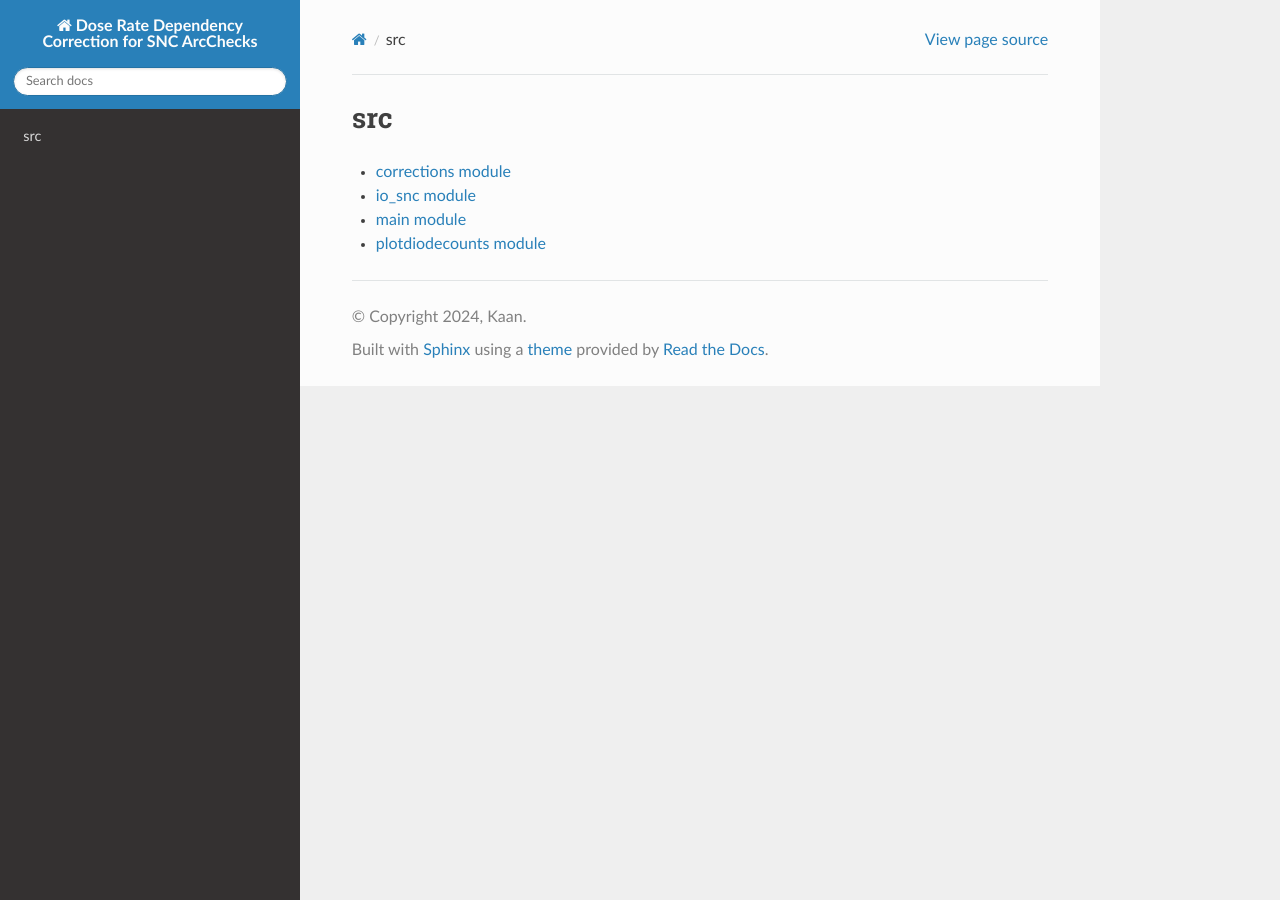
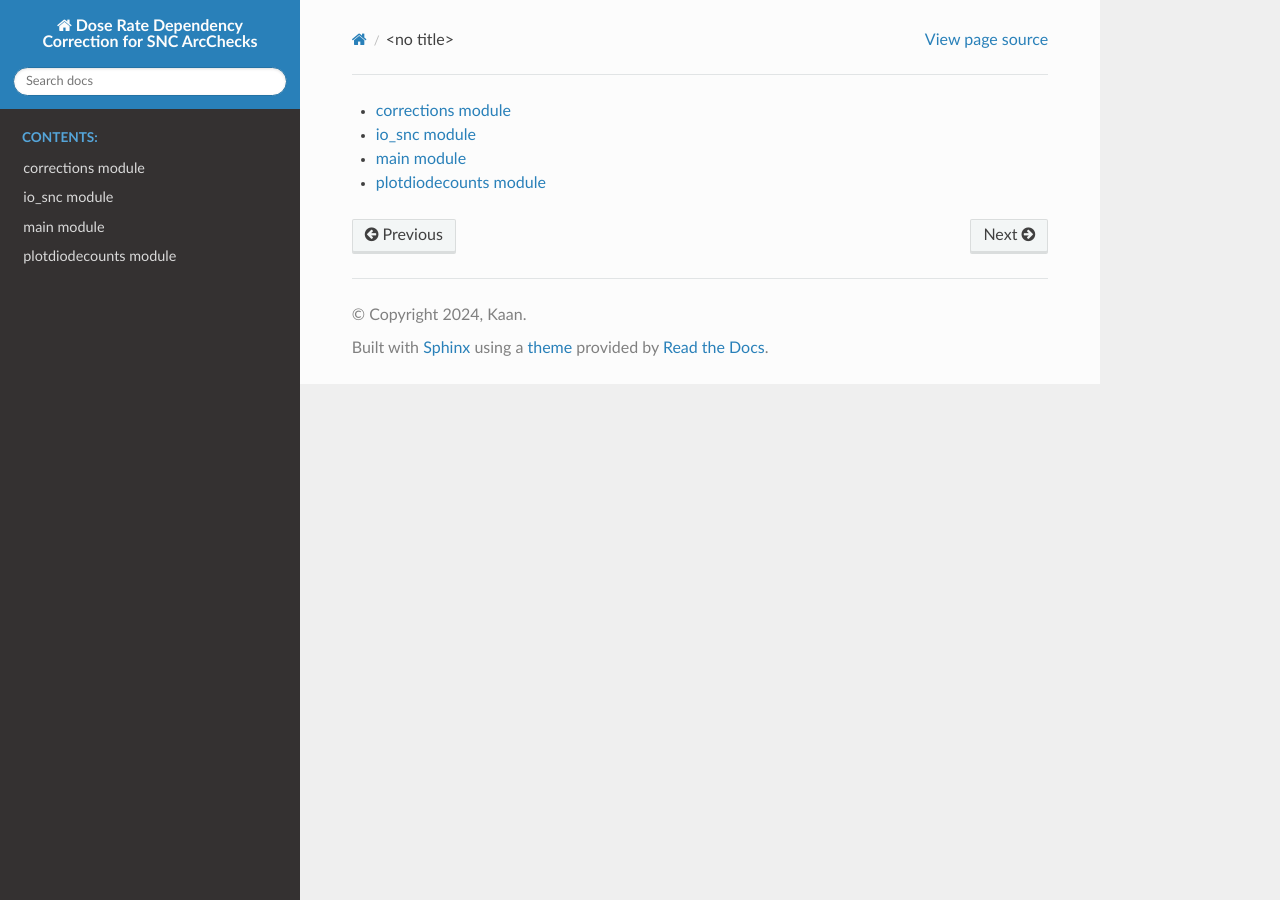
Before and after one commit to kkaan/drdcorrectionforAC, a Sphinx documentation site: the page built from doc/modules.rst, in a window 1280 px wide. Built offline with Sphinx 7.4.7 and the Read the Docs theme 2.0.0, drawn with Linux system fonts in a browser that asks for light colours; pages that are not in the unit, such as notebooks, are missing from menus.

Commit message:
ghpages update

```diff
--- a/doc/index.rst
+++ b/doc/index.rst
@@ -10,6 +10,8 @@ Welcome to Dose Rate Dependency Correction for SNC ArcChecks's documentation!
    :maxdepth: 2
    :caption: Contents:
 
+   modules
+
 Indices and tables
 ==================
 
--- a/doc/modules.rst
+++ b/doc/modules.rst
@@ -1,6 +1,3 @@
-src
-===
-
 .. toctree::
    :maxdepth: 4
 
```
Also changed, not shown: doc/index.html (deleted, +0 -11 lines), 14 other files.
